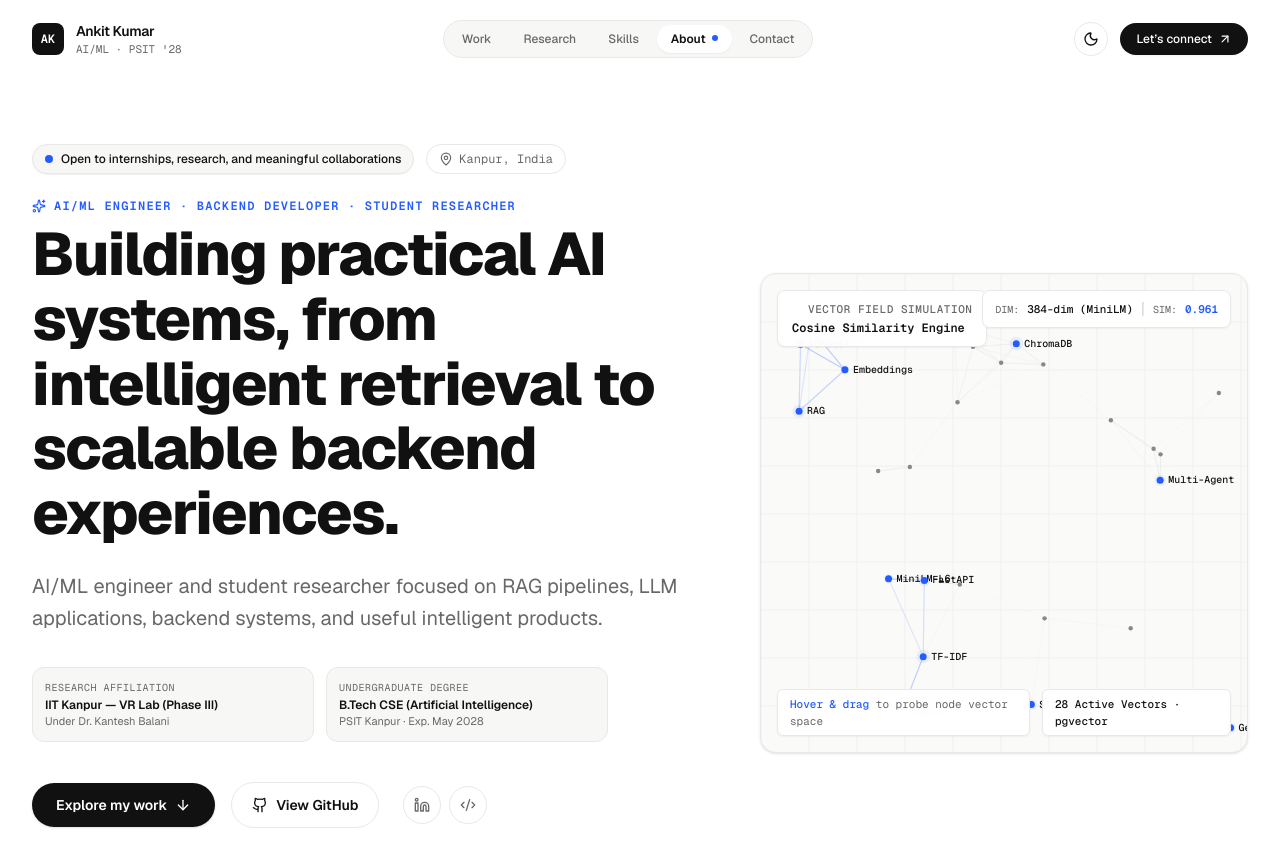
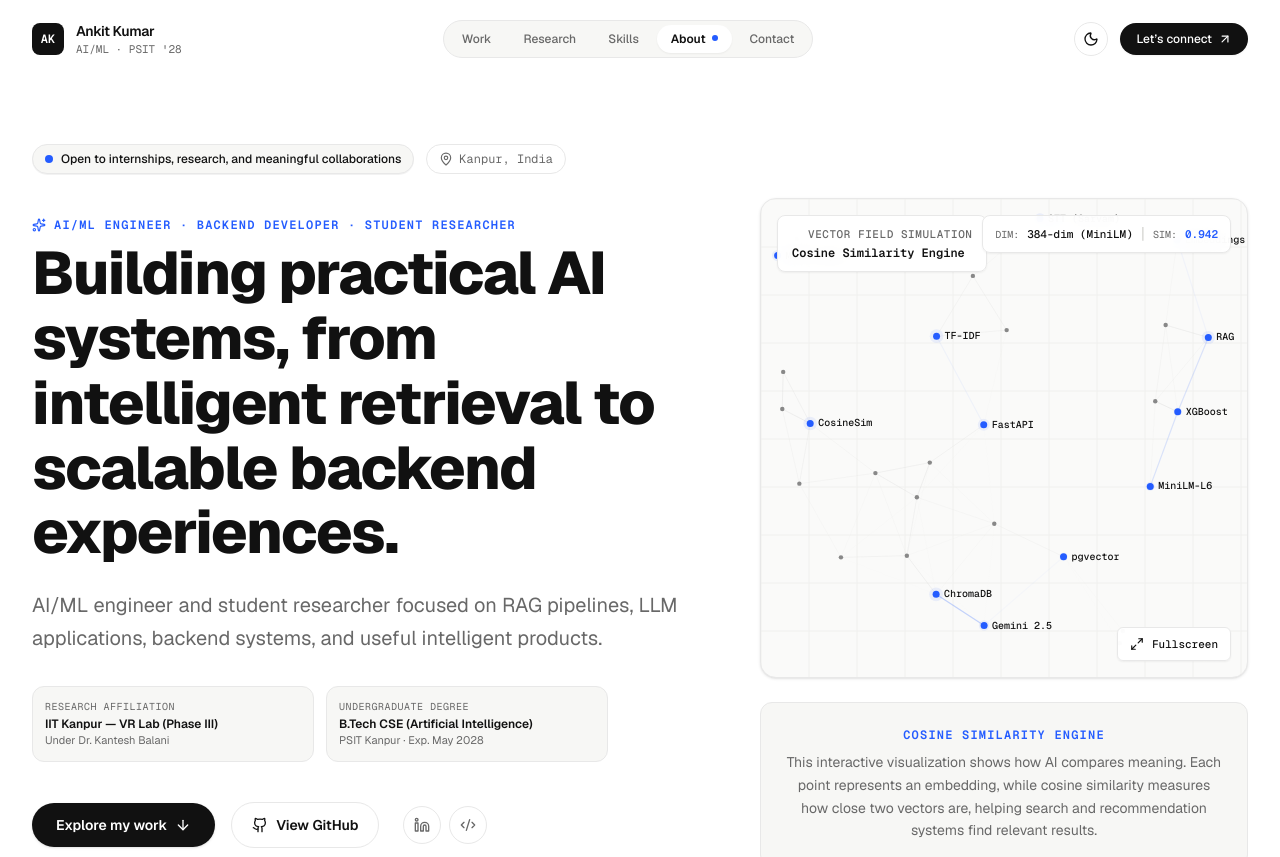
Before and after one commit to Ankitkumar06102005/portfolio, a React (Vite) app: page / in a window 1280 px wide. Shown: the top 857 px of the page. Built offline with nearby package versions, Linux system fonts and the light colour scheme.

Commit message:
Fix centered fullscreen engine and move description below hero visual

```diff
--- a/src/components/HeroVisual.tsx
+++ b/src/components/HeroVisual.tsx
@@ -15,17 +15,18 @@ export function HeroVisual() {
   const canvasRef = useRef<HTMLCanvasElement | null>(null);
   const containerRef = useRef<HTMLDivElement | null>(null);
   const [isFullscreen, setIsFullscreen] = useState(false);
-  const [activeEmbedding, setActiveEmbedding] = useState<{ id: string; dim: string; sim: number }>({
-    id: 'query_vector',
-    dim: '384-dim (MiniLM)',
-    sim: 0.942,
-  });
+  const [showHint, setShowHint] = useState(true);
+  const [activeEmbedding, setActiveEmbedding] = useState({ dim: '384-dim (MiniLM)', sim: 0.942 });
+
+  useEffect(() => {
+    const timeout = window.setTimeout(() => setShowHint(false), 6000);
+    return () => window.clearTimeout(timeout);
+  }, []);
 
   useEffect(() => {
     const handleKeyDown = (event: KeyboardEvent) => {
       if (event.key === 'Escape') setIsFullscreen(false);
     };
-
     document.addEventListener('keydown', handleKeyDown);
     return () => document.removeEventListener('keydown', handleKeyDown);
   }, []);
@@ -41,62 +42,41 @@ export function HeroVisual() {
     const canvas = canvasRef.current;
     const container = containerRef.current;
     if (!canvas || !container) return;
-
     const ctx = canvas.getContext('2d');
     if (!ctx) return;
 
     let animationFrameId: number;
     let width = (canvas.width = container.clientWidth);
     let height = (canvas.height = container.clientHeight);
-
     const handleResize = () => {
       width = canvas.width = container.clientWidth;
       height = canvas.height = container.clientHeight;
     };
-
     const resizeObserver = new ResizeObserver(handleResize);
     resizeObserver.observe(container);
 
-    const labels = [
-      'pgvector',
-      'MiniLM-L6',
-      'FastAPI',
-      'ChromaDB',
-      'RAG',
-      'Gemini 2.5',
-      'XGBoost',
-      'Embeddings',
-      'STT (Sarvam)',
-      'CosineSim',
-      'TF-IDF',
-      'Multi-Agent',
-    ];
-
-    const nodes: Node[] = [];
-    for (let i = 0; i < 28; i++) {
-      const isSpecial = i < labels.length;
-      nodes.push({
+    const labels = ['pgvector', 'MiniLM-L6', 'FastAPI', 'ChromaDB', 'RAG', 'Gemini 2.5', 'XGBoost', 'Embeddings', 'STT (Sarvam)', 'CosineSim', 'TF-IDF', 'Multi-Agent'];
+    const nodes: Node[] = Array.from({ length: 28 }, (_, index) => {
+      const isSpecial = index < labels.length;
+      return {
         x: Math.random() * width,
         y: Math.random() * height,
         vx: (Math.random() - 0.5) * 0.45,
         vy: (Math.random() - 0.5) * 0.45,
         radius: isSpecial ? 3.5 : 2.2,
-        label: isSpecial ? labels[i] : undefined,
+        label: isSpecial ? labels[index] : undefined,
         isSpecial,
-      });
-    }
+      };
+    });
 
     let mouse = { x: -1000, y: -1000, active: false };
-
     const onMouseMove = (event: MouseEvent) => {
       const rect = canvas.getBoundingClientRect();
       mouse = { x: event.clientX - rect.left, y: event.clientY - rect.top, active: true };
     };
-
     const onMouseLeave = () => {
       mouse = { x: -1000, y: -1000, active: false };
     };
-
     canvas.addEventListener('mousemove', onMouseMove);
     canvas.addEventListener('mouseleave', onMouseLeave);
 
@@ -104,19 +84,11 @@ export function HeroVisual() {
     const render = () => {
       tick++;
       ctx.clearRect(0, 0, width, height);
-
-      const gridSize = 48;
       ctx.strokeStyle = '#F0F0EE';
       ctx.lineWidth = 1;
       ctx.beginPath();
-      for (let x = 0; x < width; x += gridSize) {
-        ctx.moveTo(x, 0);
-        ctx.lineTo(x, height);
-      }
-      for (let y = 0; y < height; y += gridSize) {
-        ctx.moveTo(0, y);
-        ctx.lineTo(width, y);
-      }
+      for (let x = 0; x < width; x += 48) { ctx.moveTo(x, 0); ctx.lineTo(x, height); }
+      for (let y = 0; y < height; y += 48) { ctx.moveTo(0, y); ctx.lineTo(width, y); }
       ctx.stroke();
 
       nodes.forEach((node) => {
@@ -126,7 +98,6 @@ export function HeroVisual() {
         if (node.y <= 16 || node.y >= height - 16) node.vy *= -1;
         node.x = Math.max(16, Math.min(width - 16, node.x));
         node.y = Math.max(16, Math.min(height - 16, node.y));
-
         if (mouse.active) {
           const dx = mouse.x - node.x;
           const dy = mouse.y - node.y;
@@ -139,89 +110,52 @@ export function HeroVisual() {
         }
       });
 
-      const maxDistance = 110;
       for (let i = 0; i < nodes.length; i++) {
         for (let j = i + 1; j < nodes.length; j++) {
-          const a = nodes[i];
-          const b = nodes[j];
-          const dx = a.x - b.x;
-          const dy = a.y - b.y;
-          const distance = Math.sqrt(dx * dx + dy * dy);
-          if (distance < maxDistance) {
-            const alpha = (1 - distance / maxDistance) * 0.45;
-            ctx.beginPath();
-            ctx.moveTo(a.x, a.y);
-            ctx.lineTo(b.x, b.y);
-            ctx.strokeStyle = a.isSpecial && b.isSpecial
-              ? `rgba(36, 92, 255, ${alpha * 1.2})`
-              : `rgba(200, 200, 200, ${alpha})`;
-            ctx.lineWidth = a.isSpecial && b.isSpecial ? 1.2 : 0.8;
-            ctx.stroke();
+          const a = nodes[i]; const b = nodes[j];
+          const distance = Math.hypot(a.x - b.x, a.y - b.y);
+          if (distance < 110) {
+            const alpha = (1 - distance / 110) * 0.45;
+            ctx.beginPath(); ctx.moveTo(a.x, a.y); ctx.lineTo(b.x, b.y);
+            ctx.strokeStyle = a.isSpecial && b.isSpecial ? `rgba(36, 92, 255, ${alpha * 1.2})` : `rgba(200, 200, 200, ${alpha})`;
+            ctx.lineWidth = a.isSpecial && b.isSpecial ? 1.2 : 0.8; ctx.stroke();
           }
         }
       }
 
       if (mouse.active) {
         nodes.forEach((node) => {
-          const dx = mouse.x - node.x;
-          const dy = mouse.y - node.y;
-          const distance = Math.sqrt(dx * dx + dy * dy);
+          const distance = Math.hypot(mouse.x - node.x, mouse.y - node.y);
           if (distance < 130) {
-            ctx.beginPath();
-            ctx.moveTo(mouse.x, mouse.y);
-            ctx.lineTo(node.x, node.y);
-            ctx.strokeStyle = `rgba(36, 92, 255, ${(1 - distance / 130) * 0.7})`;
-            ctx.lineWidth = 1;
-            ctx.stroke();
+            ctx.beginPath(); ctx.moveTo(mouse.x, mouse.y); ctx.lineTo(node.x, node.y);
+            ctx.strokeStyle = `rgba(36, 92, 255, ${(1 - distance / 130) * 0.7})`; ctx.lineWidth = 1; ctx.stroke();
           }
         });
-
-        ctx.beginPath();
-        ctx.arc(mouse.x, mouse.y, 4, 0, Math.PI * 2);
-        ctx.fillStyle = '#245CFF';
-        ctx.fill();
-        ctx.beginPath();
-        ctx.arc(mouse.x, mouse.y, 14, 0, Math.PI * 2);
-        ctx.strokeStyle = 'rgba(36, 92, 255, 0.3)';
-        ctx.stroke();
+        ctx.beginPath(); ctx.arc(mouse.x, mouse.y, 4, 0, Math.PI * 2); ctx.fillStyle = '#245CFF'; ctx.fill();
+        ctx.beginPath(); ctx.arc(mouse.x, mouse.y, 14, 0, Math.PI * 2); ctx.strokeStyle = 'rgba(36, 92, 255, 0.3)'; ctx.stroke();
       }
 
       nodes.forEach((node, index) => {
         ctx.beginPath();
         ctx.arc(node.x, node.y, node.isSpecial ? node.radius + Math.sin(tick * 0.04 + index) * 1.5 + 2 : node.radius, 0, Math.PI * 2);
-        ctx.fillStyle = node.isSpecial ? 'rgba(36, 92, 255, 0.08)' : '#888888';
-        ctx.fill();
+        ctx.fillStyle = node.isSpecial ? 'rgba(36, 92, 255, 0.08)' : '#888888'; ctx.fill();
         if (node.isSpecial) {
-          ctx.beginPath();
-          ctx.arc(node.x, node.y, node.radius, 0, Math.PI * 2);
-          ctx.fillStyle = '#245CFF';
-          ctx.fill();
-          if (node.label) {
-            ctx.font = '500 10px "Geist Mono", monospace';
-            ctx.fillStyle = '#111111';
-            ctx.fillText(node.label, node.x + 8, node.y + 3);
-          }
+          ctx.beginPath(); ctx.arc(node.x, node.y, node.radius, 0, Math.PI * 2); ctx.fillStyle = '#245CFF'; ctx.fill();
+          if (node.label) { ctx.font = '500 10px "Geist Mono", monospace'; ctx.fillStyle = '#111111'; ctx.fillText(node.label, node.x + 8, node.y + 3); }
         }
       });
-
       animationFrameId = requestAnimationFrame(render);
     };
 
     render();
-    const metricInterval = setInterval(() => {
+    const metricInterval = window.setInterval(() => {
       const sims = [0.942, 0.961, 0.887, 0.923, 0.955];
-      setActiveEmbedding((previous) => ({
-        ...previous,
-        sim: sims[Math.floor(Math.random() * sims.length)],
-      }));
+      setActiveEmbedding((previous) => ({ ...previous, sim: sims[Math.floor(Math.random() * sims.length)] }));
     }, 3200);
 
     return () => {
-      cancelAnimationFrame(animationFrameId);
-      clearInterval(metricInterval);
-      resizeObserver.disconnect();
-      canvas.removeEventListener('mousemove', onMouseMove);
-      canvas.removeEventListener('mouseleave', onMouseLeave);
+      cancelAnimationFrame(animationFrameId); clearInterval(metricInterval); resizeObserver.disconnect();
+      canvas.removeEventListener('mousemove', onMouseMove); canvas.removeEventListener('mouseleave', onMouseLeave);
     };
   }, []);
 
@@ -231,58 +165,30 @@ export function HeroVisual() {
       <div
         ref={containerRef}
         id="hero-interactive-canvas"
-        className={`relative group overflow-hidden border border-[#E8E8E8] bg-[#FAFAF9] shadow-sm transition-all duration-300 ${
-          isFullscreen
-            ? 'fixed inset-4 z-50 h-[calc(100vh-2rem)] w-[calc(100vw-2rem)] rounded-2xl sm:inset-6 sm:h-[calc(100vh-3rem)] sm:w-[calc(100vw-3rem)]'
-            : 'h-[380px] w-full rounded-2xl sm:h-[440px] lg:h-[480px]'
-        }`}
+        className={`group overflow-hidden border border-[#E8E8E8] bg-[#FAFAF9] shadow-sm transition-all duration-300 ${isFullscreen ? 'fixed inset-0 z-50 h-screen w-screen rounded-none' : 'relative h-[380px] w-full rounded-2xl sm:h-[440px] lg:h-[480px]'}`}
       >
         <canvas ref={canvasRef} className="absolute inset-0 h-full w-full cursor-crosshair" />
-
-        <div className="absolute left-4 top-4 pointer-events-none rounded-lg border border-[#E8E8E8] bg-white/95 px-3.5 py-2.5 shadow-xs backdrop-blur-md">
-          <div className="flex items-center gap-2">
-            <span className="h-2 w-2 animate-ping rounded-full bg-[#245CFF]" />
-            <span className="text-[11px] font-mono font-medium uppercase tracking-wider text-[#686868]">Vector Field Simulation</span>
-          </div>
+        <div className="pointer-events-none absolute left-4 top-4 rounded-lg border border-[#E8E8E8] bg-white/95 px-3.5 py-2.5 shadow-xs backdrop-blur-md">
+          <div className="flex items-center gap-2"><span className="h-2 w-2 animate-ping rounded-full bg-[#245CFF]" /><span className="text-[11px] font-mono font-medium uppercase tracking-wider text-[#686868]">Vector Field Simulation</span></div>
           <p className="mt-0.5 text-xs font-mono font-semibold text-[#111111]">Cosine Similarity Engine</p>
         </div>
+        <div className="pointer-events-none absolute right-4 top-4 flex items-center gap-2 rounded-lg border border-[#E8E8E8] bg-white/95 px-3 py-1.5 shadow-xs backdrop-blur-md">
+          <span className="text-[10px] font-mono text-[#686868]">DIM:</span><span className="text-[11px] font-mono font-medium text-[#111111]">{activeEmbedding.dim}</span><span className="text-[#D4D4D0]">|</span><span className="text-[10px] font-mono text-[#686868]">SIM:</span><span className="text-[11px] font-mono font-semibold text-[#245CFF]">{activeEmbedding.sim.toFixed(3)}</span>
+        </div>
+        <button type="button" onClick={() => setIsFullscreen((value) => !value)} className="absolute bottom-4 right-4 z-10 inline-flex items-center gap-2 rounded-md border border-[#E8E8E8] bg-white/95 px-3 py-2 text-[11px] font-mono font-medium text-[#111111] shadow-xs backdrop-blur-md transition-colors hover:border-[#245CFF] hover:text-[#245CFF] focus-visible:outline-none focus-visible:ring-2 focus-visible:ring-[#245CFF]" aria-label={isFullscreen ? 'Exit fullscreen vector engine' : 'Open vector engine fullscreen'} title={isFullscreen ? 'Exit fullscreen (Esc)' : 'Open fullscreen'}>
+          {isFullscreen ? <Minimize2 className="h-3.5 w-3.5" /> : <Maximize2 className="h-3.5 w-3.5" />}<span>{isFullscreen ? 'Exit fullscreen' : 'Fullscreen'}</span>
+        </button>
+      </div>
 
-        <div className="absolute right-4 top-4 flex items-center gap-2 rounded-lg border border-[#E8E8E8] bg-white/95 px-3 py-1.5 shadow-xs backdrop-blur-md">
-          <span className="text-[10px] font-mono text-[#686868]">DIM:</span>
-          <span className="text-[11px] font-mono font-medium text-[#111111]">{activeEmbedding.dim}</span>
-          <span className="text-[#D4D4D0]">|</span>
-          <span className="text-[10px] font-mono text-[#686868]">SIM:</span>
-          <span className="text-[11px] font-mono font-semibold text-[#245CFF]">{activeEmbedding.sim.toFixed(3)}</span>
+      {showHint && (
+        <div className="mt-3 flex items-center justify-center rounded-lg border border-[#E8E8E8] bg-white/95 px-4 py-2 text-center text-[11px] font-mono text-[#686868] shadow-xs transition-opacity duration-500">
+          <span><span className="font-medium text-[#245CFF]">Hover & drag</span> over the engine to probe the vector space · hint disappears automatically</span>
         </div>
+      )}
 
-        <div className="absolute inset-x-4 bottom-4 flex items-end justify-between gap-3 pointer-events-none">
-          <div className="rounded-md border border-[#E8E8E8] bg-white/95 px-3 py-1.5 text-[11px] font-mono text-[#686868] shadow-xs backdrop-blur-md">
-            <span className="font-medium text-[#245CFF]">Hover & drag</span> to probe node vector space
-          </div>
-          <div className="rounded-md border border-[#E8E8E8] bg-white/95 px-3 py-1.5 text-[11px] font-mono font-medium text-[#111111] shadow-xs backdrop-blur-md">
-            28 Active Vectors · pgvector
-          </div>
-        </div>
-
-        <button
-          type="button"
-          onClick={() => setIsFullscreen((fullscreen) => !fullscreen)}
-          className="absolute bottom-4 right-4 z-10 inline-flex items-center gap-2 rounded-md border border-[#E8E8E8] bg-white/95 px-3 py-2 text-[11px] font-mono font-medium text-[#111111] opacity-0 shadow-xs backdrop-blur-md transition-opacity duration-200 group-hover:opacity-100 focus-visible:opacity-100 focus-visible:outline-none focus-visible:ring-2 focus-visible:ring-[#245CFF]"
-          aria-label={isFullscreen ? 'Exit fullscreen vector engine' : 'Open vector engine fullscreen'}
-          title={isFullscreen ? 'Exit fullscreen (Esc)' : 'Open fullscreen'}
-        >
-          {isFullscreen ? <Minimize2 className="h-3.5 w-3.5" /> : <Maximize2 className="h-3.5 w-3.5" />}
-          <span>{isFullscreen ? 'Exit fullscreen' : 'Fullscreen'}</span>
-        </button>
-
-        <div className="pointer-events-none absolute inset-0 flex items-center justify-center bg-[#111111]/80 p-6 text-center opacity-0 transition-opacity duration-200 group-hover:opacity-100">
-          <div className="max-w-md rounded-xl border border-white/20 bg-white/95 p-5 shadow-xl backdrop-blur-md">
-            <p className="mb-2 text-xs font-mono font-semibold uppercase tracking-widest text-[#245CFF]">What is this?</p>
-            <p className="text-sm leading-relaxed text-[#111111]">
-              This interactive vector space visualizes how AI compares meaning. Each point represents an embedding, and cosine similarity measures how close two vectors are—helping search and recommendation systems find the most relevant results.
-            </p>
-          </div>
-        </div>
+      <div className="mt-6 rounded-xl border border-[#E8E8E8] bg-[#F7F7F5] p-5 text-center sm:p-6">
+        <p className="mb-2 text-xs font-mono font-semibold uppercase tracking-widest text-[#245CFF]">Cosine Similarity Engine</p>
+        <p className="mx-auto max-w-2xl text-sm leading-relaxed text-[#686868]">This interactive visualization shows how AI compares meaning. Each point represents an embedding, while cosine similarity measures how close two vectors are, helping search and recommendation systems find relevant results.</p>
       </div>
     </>
   );
```
